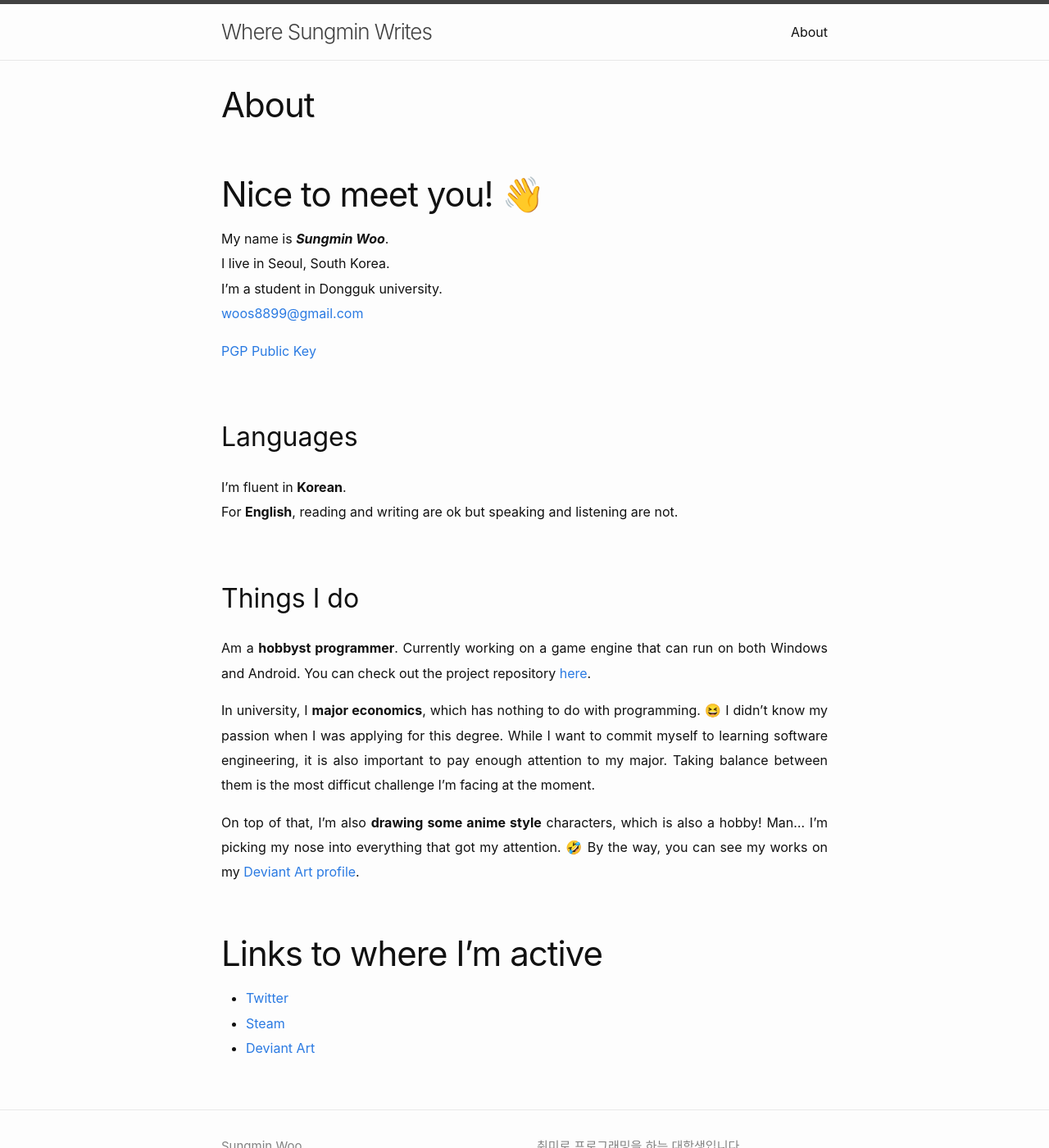
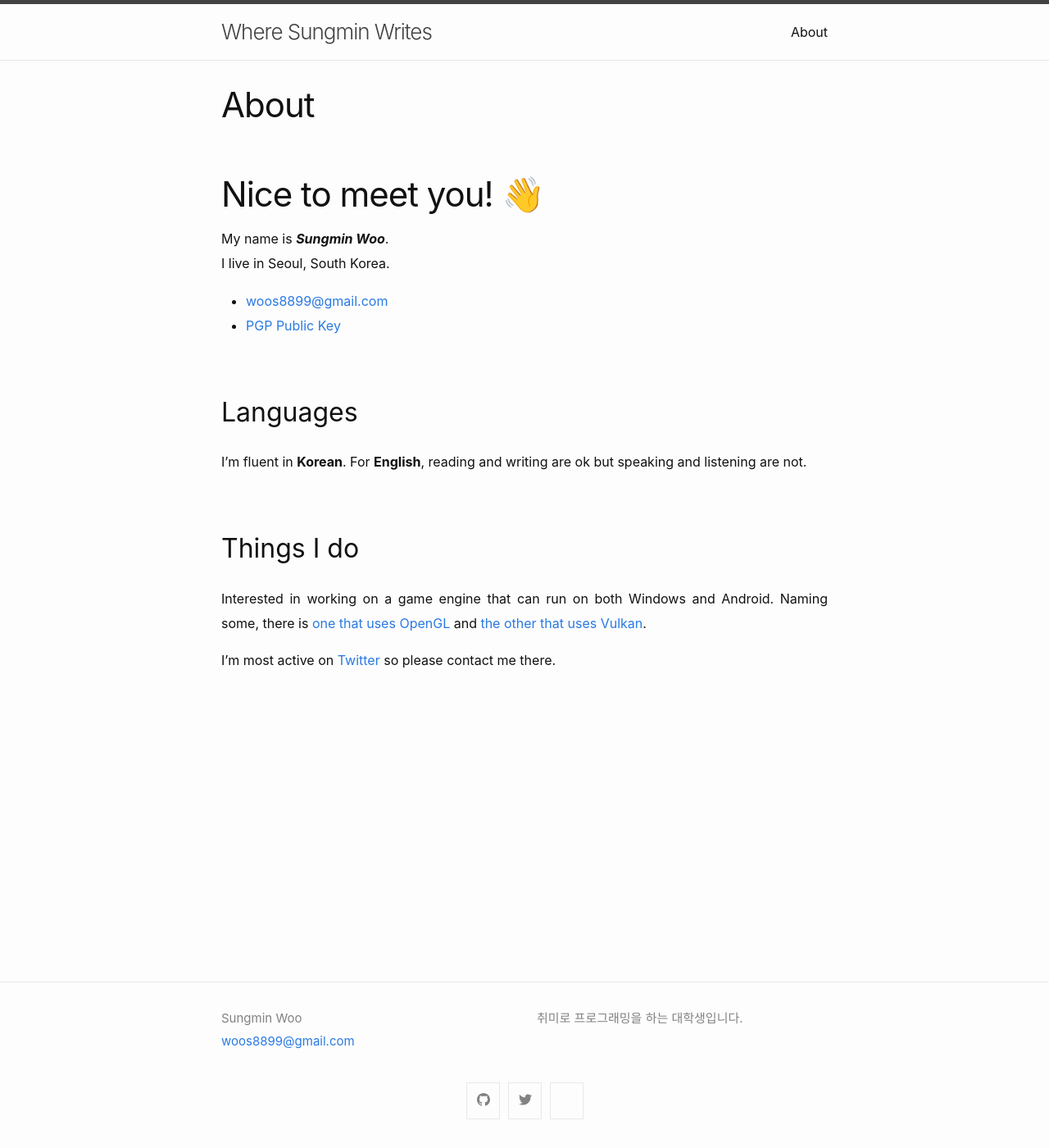
Before and after one commit to SausageTaste/SausageTaste.github.io, a Jekyll site: the page built from about.md, in a window 1280 px wide and 1400 px high. Shown: the whole window at 82% size. Built offline with Jekyll 4.4.1, drawn with Linux system fonts in a browser that asks for light colours.

Commit message:
Update about.md

```diff
--- a/about.md
+++ b/about.md
@@ -6,12 +6,11 @@ permalink: /about/
 
 # Nice to meet you! 👋
 
-My name is ***Sungmin Woo***.
-I live in Seoul, South Korea.
-I'm a student in Dongguk university.
-<woos8899@gmail.com>
+My name is ***Sungmin Woo***.<br>
+I live in Seoul, South Korea.<br>
 
-[PGP Public Key](/assets/files/Sungmin%20Woo%20(High%20Security)_0x27419E96_public.asc)
+* <woos8899@gmail.com>
+* [PGP Public Key](/assets/files/Sungmin%20Woo%20(High%20Security)_0x27419E96_public.asc)
 
 ## Languages
 
@@ -20,22 +19,7 @@ For **English**, reading and writing are ok but speaking and listening are not.
 
 ## Things I do
 
-Am a **hobbyst programmer**.
-Currently working on a game engine that can run on both Windows and Android.
-You can check out the project repository [here](https://github.com/SausageTaste/Little-Ruler).
+Interested in working on a game engine that can run on both Windows and Android.
+Naming some, there is [one that uses OpenGL](https://github.com/SausageTaste/Little-Ruler) and [the other that uses Vulkan](https://github.com/SausageTaste/Dalbaragi).
 
-In university, I **major economics**, which has nothing to do with programming. 😆
-I didn't know my passion when I was applying for this degree.
-While I want to commit myself to learning software engineering, it is also important to pay enough attention to my major.
-Taking balance between them is the most difficut challenge I'm facing at the moment.
-
-On top of that, I'm also **drawing some anime style** characters, which is also a hobby!
-Man... I'm picking my nose into everything that got my attention. 🤣
-By the way, you can see my works on my [Deviant Art profile](https://www.deviantart.com/sausagetaste).
-
-
-# Links to where I'm active
-
-* [Twitter](https://twitter.com/woos8899)
-* [Steam](https://steamcommunity.com/id/sausagetaste/)
-* [Deviant Art](https://www.deviantart.com/sausagetaste)
+I'm most active on [Twitter](https://twitter.com/woos8899) so please contact me there.
```
